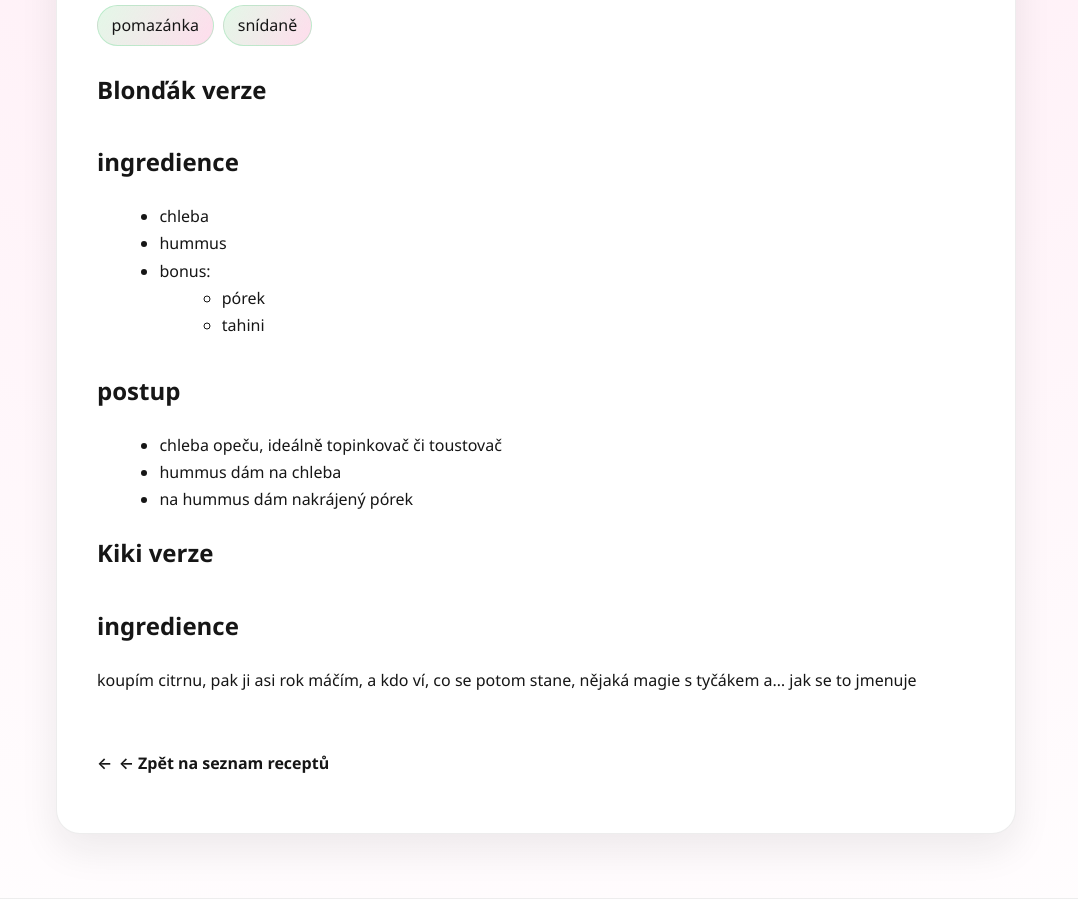
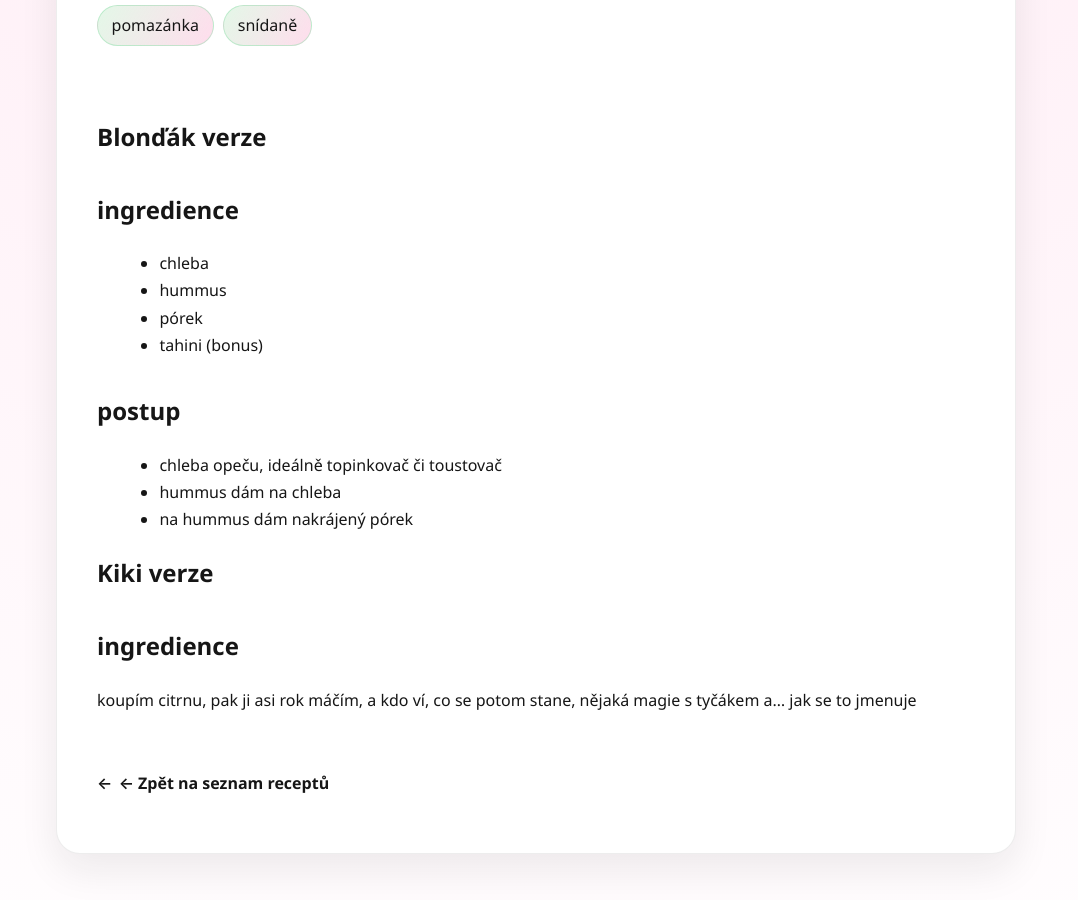
Before and after one commit to lamanchy/cookbook, a Jekyll site: the page built from recipes/opečený chleba s hummusem.md, in a window 1280 px wide and 900 px high, scrolled down 575 px. Shown: the whole window, without its empty margins (104-1182 px from the left). Built offline with Jekyll 4.4.1, drawn with Linux system fonts in a browser that asks for light colours; part of the change alters nothing that is shown.

```diff
--- a/recipes/opečený chleba s hummusem.md
+++ b/recipes/opečený chleba s hummusem.md
@@ -5,15 +5,15 @@ tags:
   - snídaně
 ---
 
+![]()
 
 # Blonďák verze
 
 ## ingredience
 - chleba
 - hummus
-- bonus:
-	- pórek
-	- tahini
+- pórek
+- tahini (bonus)
 
 ## postup
 - chleba opeču, ideálně topinkovač či toustovač
@@ -24,5 +24,5 @@ tags:
 ## ingredience
 koupím citrnu, pak ji asi rok máčím, a kdo ví, co se potom stane, nějaká magie s tyčákem a... jak se to jmenuje
 <!--stackedit_data:
-eyJoaXN0b3J5IjpbLTY0NzQxMjg2Ml19
+eyJoaXN0b3J5IjpbODgzMTE3MTAwXX0=
 -->
```
